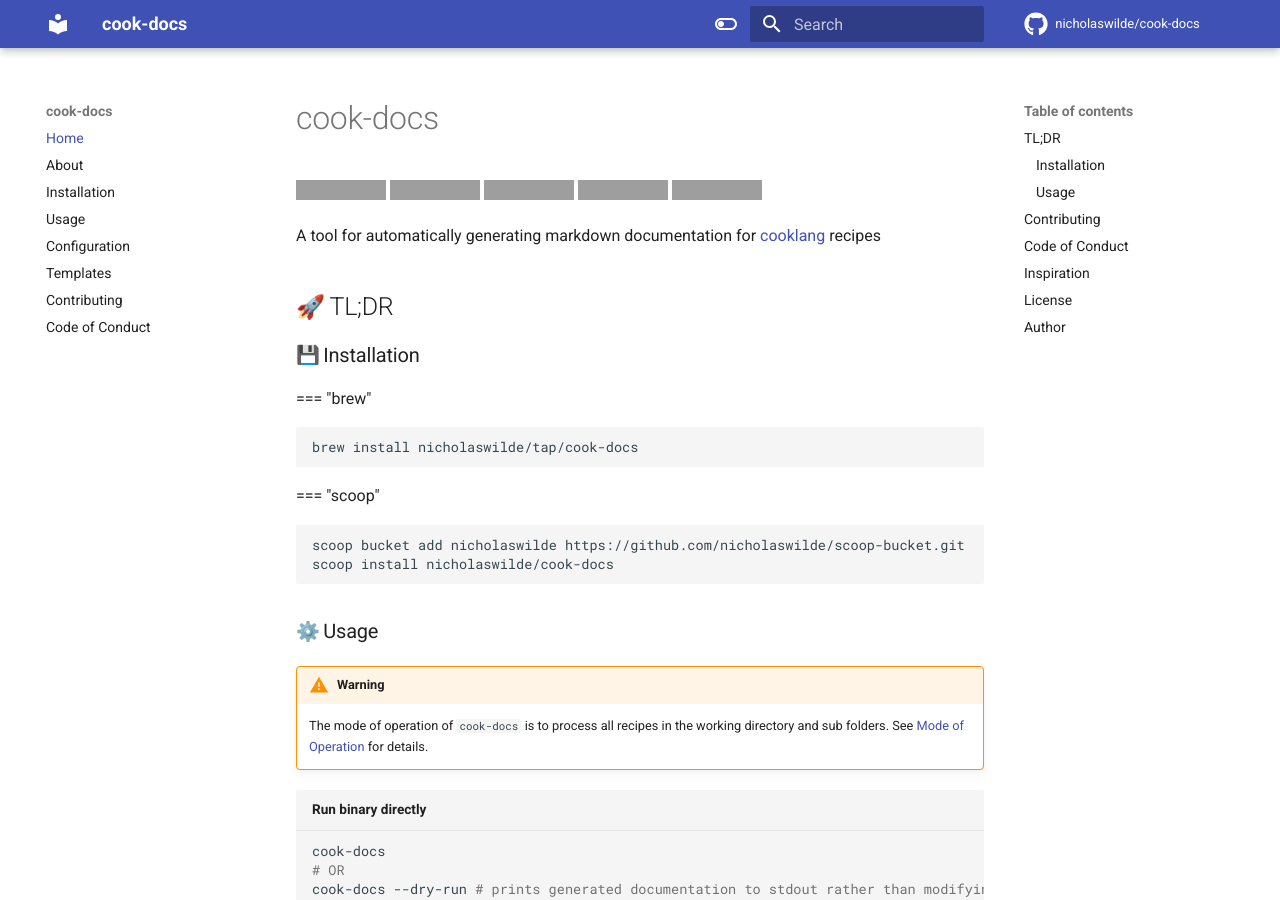
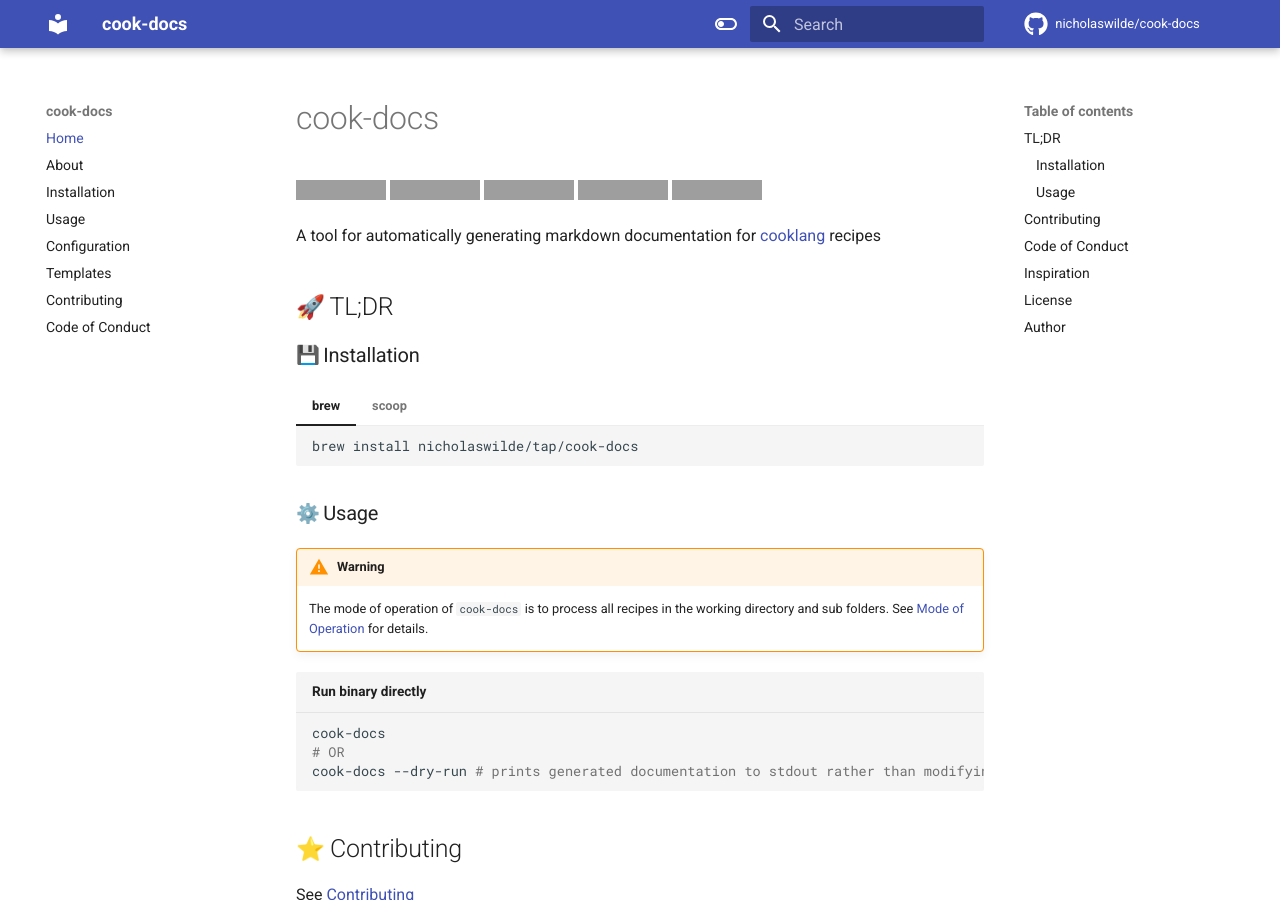
Before and after one commit to nicholaswilde/cook-docs, an MkDocs documentation site: the page built from docs/index.md, in a window 1280 px wide and 900 px high. Built offline with MkDocs 1.6.1 and Material for MkDocs 9.7.7, drawn with Linux system fonts in a browser that asks for light colours; emoji names are drawn with the system emoji font; comment, search, counter and statistics services are not loaded; part of the change alters nothing that is shown; grey boxes are pictures that could not be loaded.

````diff
--- a/docs/usage.md
+++ b/docs/usage.md
@@ -58,7 +58,7 @@ Run `task` for a list of tasks:
 task
 ```
 
-## pre-commit
+## :material-git: pre-commit
 
 [pre-commit][2] may also be used on this project.
 
--- a/mkdocs.yml
+++ b/mkdocs.yml
@@ -80,6 +80,8 @@ markdown_extensions:
   - pymdownx.details
   - pymdownx.snippets
   - pymdownx.superfences
+  - pymdownx.tabbed:
+        alternate_style: true
   - pymdownx.magiclink:
       repo_url_shorthand: true
       user: nicholaswilde
````
